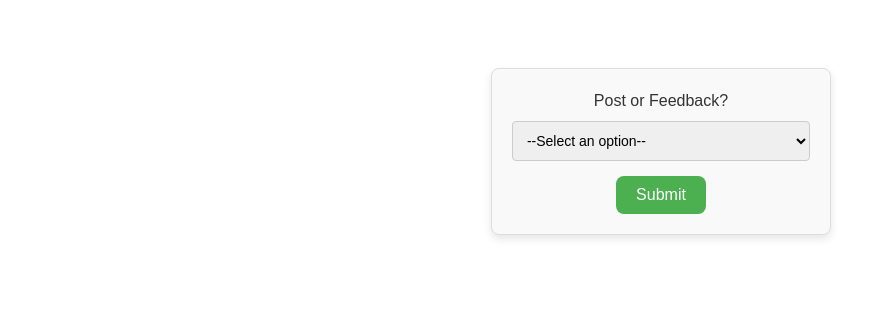
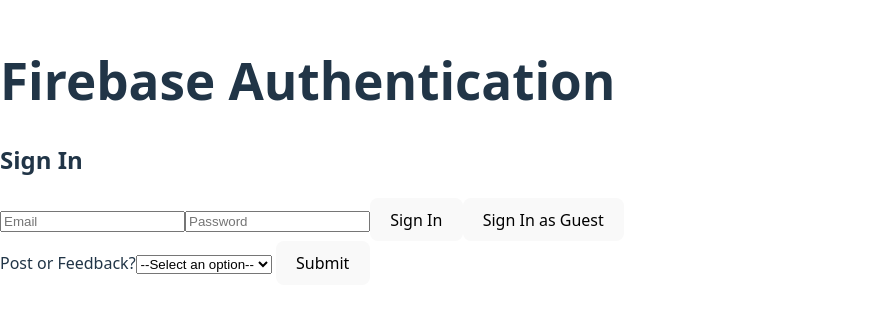
Before and after one commit to johnmbernard/react-site, a React (Vite) app: page / in a window 1280 px wide. Shown: the part 249-562 px from the top of the page, without its empty margins (0-894 px from the left). Built offline with nearby package versions, Linux system fonts and the light colour scheme.

Commit message:
added some ugly ass auth. Going to work on hooking up the DB and getting functionality going, then will css it up.

```diff
--- a/src/App.jsx
+++ b/src/App.jsx
@@ -1,21 +1,46 @@
-import { useState } from 'react'
-import reactLogo from './assets/react.svg'
-import viteLogo from '/vite.svg'
-import './App.css'
-import DynamicForm from './components/PostForm'
-import './css/PostForm.css'
+import React from "react";
+import SignIn from "./components/SignIn";
+import DynamicForm from "./components/PostForm";
 
-function App() {
-  const [count, setCount] = useState(0)
-
+const App = () => {
   return (
     <>
+      <div>
+        <h1>Firebase Authentication</h1>
+        <ErrorBoundary>
+          <SignIn />
+        </ErrorBoundary>
+      </div>
 
       <div>
-        <DynamicForm />
+        <ErrorBoundary>
+          <DynamicForm />
+        </ErrorBoundary>
       </div>
     </>
-  )
+  );
+};
+
+class ErrorBoundary extends React.Component {
+  constructor(props) {
+    super(props);
+    this.state = { hasError: false };
+  }
+
+  static getDerivedStateFromError(error) {
+    return { hasError: true };
+  }
+
+  componentDidCatch(error, errorInfo) {
+    console.error("Error caught by ErrorBoundary:", error, errorInfo);
+  }
+
+  render() {
+    if (this.state.hasError) {
+      return <h2>Something went wrong.</h2>;
+    }
+    return this.props.children;
+  }
 }
 
-export default App
+export default App;
--- /dev/null
+++ b/src/components/SignIn.jsx
@@ -0,0 +1,52 @@
+import React, { useState } from "react";
+import { signInWithEmailAndPassword, signInAnonymously } from "firebase/auth";
+import { auth } from "../firebaseconfig/firebaseConfig";
+
+const SignIn = () => {
+  const [email, setEmail] = useState("");
+  const [password, setPassword] = useState("");
+  const [error, setError] = useState("");
+  const [user, setUser] = useState(null);
+
+  const handleSignIn = async () => {
+    try {
+      const userCredential = await signInWithEmailAndPassword(auth, email, password);
+      setUser(userCredential.user);
+    } catch (err) {
+      setError(err.message);
+    }
+  };
+
+  const handleGuestSignIn = async () => {
+    try {
+      const userCredential = await signInAnonymously(auth);
+      setUser(userCredential.user);
+    } catch (err) {
+      setError(err.message);
+    }
+  };
+
+  return (
+    <div>
+      <h2>Sign In</h2>
+      <input
+        type="email"
+        placeholder="Email"
+        value={email}
+        onChange={(e) => setEmail(e.target.value)}
+      />
+      <input
+        type="password"
+        placeholder="Password"
+        value={password}
+        onChange={(e) => setPassword(e.target.value)}
+      />
+      <button onClick={handleSignIn}>Sign In</button>
+      <button onClick={handleGuestSignIn}>Sign In as Guest</button>
+      {user && <p>Welcome, {user.isAnonymous ? "Guest" : user.email}!</p>}
+      {error && <p style={{ color: "red" }}>{error}</p>}
+    </div>
+  );
+};
+
+export default SignIn;
--- /dev/null
+++ b/src/firebaseconfig/firebaseConfig.jsx
@@ -0,0 +1,28 @@
+// Import the functions you need from the SDKs you need
+import { initializeApp } from "firebase/app";
+import { getAnalytics } from "firebase/analytics";
+import { getAuth } from "firebase/auth";
+
+// TODO: Add SDKs for Firebase products that you want to use
+// https://firebase.google.com/docs/web/setup#available-libraries
+
+// Your web app's Firebase configuration
+// For Firebase JS SDK v7.20.0 and later, measurementId is optional
+const firebaseConfig = {
+  apiKey: "AIzaSyCpTXpA5s6D0UCENrHM87TLXyx_UhoXdyU",
+  authDomain: "react-site-29e30.firebaseapp.com",
+  databaseURL: "https://react-site-29e30-default-rtdb.firebaseio.com",
+  projectId: "react-site-29e30",
+  storageBucket: "react-site-29e30.firebasestorage.app",
+  messagingSenderId: "151296787606",
+  appId: "1:151296787606:web:962ced201ee747450ceeb7",
+  measurementId: "G-CEF1L71L7L"
+};
+
+// Initialize Firebase
+const app = initializeApp(firebaseConfig);
+const analytics = getAnalytics(app);
+const auth = getAuth(app);
+
+export { auth };
+export default app;
```
